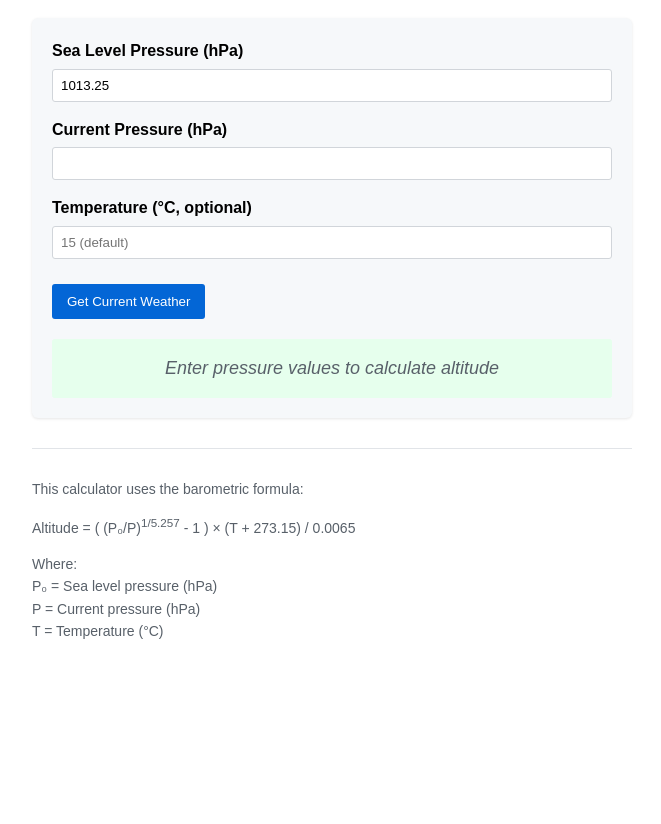
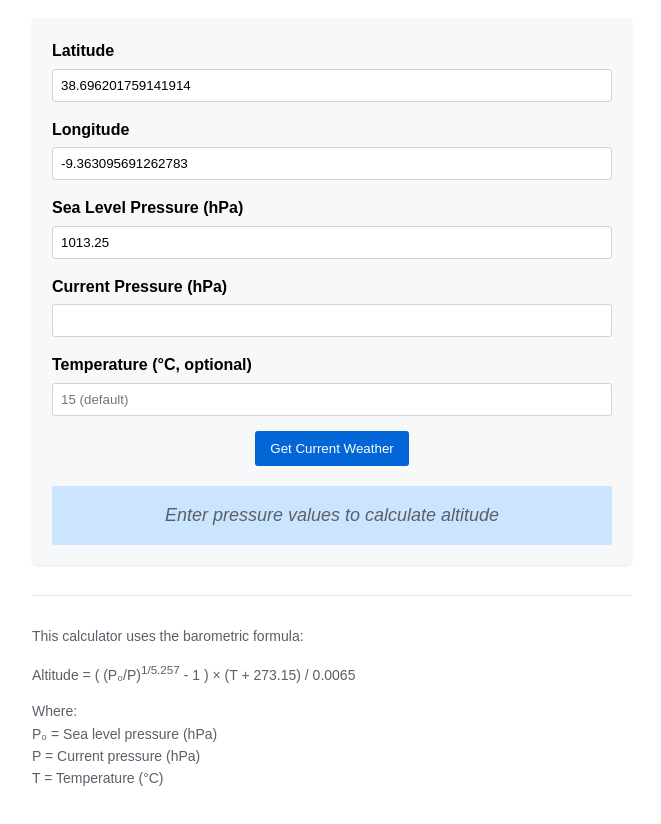
Before and after one commit to a-nelas/altitude-calculator, a plain HTML site: page index.html in a window 1280 px wide. Shown: the part 96-920 px from the top of the page, without its empty margins (308-969 px from the left). Before the commit the page ends 800 px from the top, so only its background shows below. Drawn offline with Linux system fonts and the light colour scheme.

Commit message:
API update with latitude and longitude

```diff
--- a/index.html
+++ b/index.html
@@ -45,7 +45,8 @@
             border: none;
             border-radius: 3px;
             cursor: pointer;
-            margin-top: 10px;
+            margin: 10px auto;
+            display: block;
         }
         button:hover {
             background-color: #024ea2;
@@ -53,7 +54,7 @@
         .result {
             margin-top: 20px;
             padding: 15px;
-            background-color: #e6ffed;
+            background-color: #cce5ff;
             border-radius: 3px;
             text-align: center;
             font-size: 18px;
@@ -76,6 +77,16 @@
     <h1>Altitude Calculator</h1>
 
     <div class="calculator">
+        <div class="input-group">
+            <label for="latitude">Latitude</label>
+            <input type="number" id="latitude" value="38.696201759141914" step="0.000001">
+        </div>
+
+        <div class="input-group">
+            <label for="longitude">Longitude</label>
+            <input type="number" id="longitude" value="-9.363095691262783" step="0.000001">
+        </div>
+
         <div class="input-group">
             <label for="seaLevelPressure">Sea Level Pressure (hPa)</label>
             <input type="number" id="seaLevelPressure" value="1013.25" step="0.01">
@@ -119,13 +130,17 @@
 
         // Fetch current weather data on button click
         fetchButton.addEventListener('click', async () => {
+            const lat = parseFloat(document.getElementById('latitude').value);
+            const lon = parseFloat(document.getElementById('longitude').value);
+
             updateResult("Fetching weather data...");
             try {
-                const response = await fetch("https://openweather-backend-992630135983.europe-southwest1.run.app/weather?lat=38.696201759141914&lon=-9.363095691262783");
+                const response = await fetch(`https://openweather-backend-992630135983.europe-southwest1.run.app/weather?lat=${lat}&lon=${lon}`);
                 const data = await response.json();
 
                 // Update inputs with API values
                 document.getElementById('seaLevelPressure').value = data.main.sea_level;
+                document.getElementById('currentPressure').value = data.main.grnd_level;
                 document.getElementById('temperature').value = data.main.temp;
 
                 updateResult("Weather data updated! Calculating altitude...");
```
